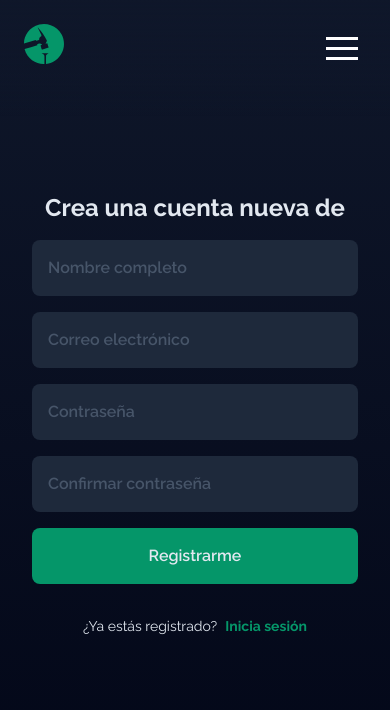
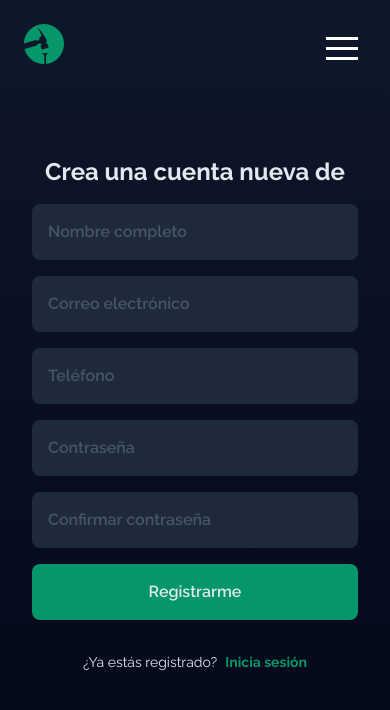
Before and after one commit to ignaciojsoler/nucba-proyecto-final-frontend, a React (Vite) app: page /signup in a window 390 px wide. Shown: the top 710 px of the page. Built offline with nearby package versions, Linux system fonts and the light colour scheme.

Commit message:
Feature: phone validation

```diff
--- a/src/helpers/inputValidators.ts
+++ b/src/helpers/inputValidators.ts
@@ -32,6 +32,11 @@ export const notEmpty = (value: string): [boolean, string] => {
     return [value === password, "Las contraseñas no coinciden."];
   };
 
+  export const isValidPhone = (value: string): [boolean, string]  => {
+    const phoneRegex = /^(0[1-9]|11|[2-9]\d{1})([2-9]\d{6,7})$/;
+    return [phoneRegex.test(value), "El formato del número de teléfono no es válido. (código de área) número."];
+  };
+
   export const validateInput = (
     text: string,
     validations?: string[]
@@ -53,7 +58,7 @@ export const notEmpty = (value: string): [boolean, string] => {
             newErrors.push(errorText);
           }
         } else if (validation.startsWith("checkPassword:")) {
-          const password = String(validation.split(":")[1]);
+          const password = validation.split(":")[1];
           const [isValid, errorText] = checkPassword(text, password);
           if (!isValid) {
             newErrors.push(errorText);
@@ -63,29 +68,27 @@ export const notEmpty = (value: string): [boolean, string] => {
           if (!isValid) {
             newErrors.push(errorText);
           }
-        } else {
-          switch (validation) {
-            case "isEmail": {
+        } else if (validation === "isEmail") {
           const [isValid, errorText] = isEmail(text);
           if (!isValid) {
             newErrors.push(errorText);
           }
-              break;
+        } else if (validation === "isValidPhone") {
+          const [isValid, errorText] = isValidPhone(text);
+          if (!isValid) {
+            newErrors.push(errorText);
           }
-            case "validPassword": {
+        } else if (validation === "validPassword") {
           const [isValid, errorText] = validPassword(text);
           if (!isValid) {
             newErrors.push(errorText);
-              }
-              break;
-            }
-            default:
-              break;
           }
         }
       });
     }
 
+
+
     const isValid = newErrors.length === 0;
     return [newErrors, isValid ? "" : newErrors[0]];
   };
--- a/src/pages/SignUp.tsx
+++ b/src/pages/SignUp.tsx
@@ -13,20 +13,24 @@ import { getFromStorage } from "../helpers/handleStorage";
 export const SignUp = () => {
   const [username, setUsername] = useState<string>("");
   const [userEmail, setUserEmail] = useState<string>("");
+  const [phone, setPhone] = useState<string>("");
+  const [occupation, setOccupation] = useState<string>("");
+  const [city, setCity] = useState<string>("");
   const [userPassword, setUserPassword] = useState<string>("");
   const [confirmPassword, setConfirmPassword] = useState<string>("");
   const [isLoading, setIsLoading] = useState<boolean>(false);
-  const [selectedPlan, setSelectedPlan] = useState<string | null>(null)
+  const [selectedPlan, setSelectedPlan] = useState<string | null>(null);
 
   const getSelectedPlanFromStorage = () => {
-    const storagePlan: { value: string } = getFromStorage('selectedPlan');
+    const storagePlan: { value: string } = getFromStorage("selectedPlan");
     if (!storagePlan) return null;
     setSelectedPlan(storagePlan.value);
-}
+  };
 
   const handleSignUp = async () => {
     const [usernameErrors] = validateInput(userEmail, ["notEmpty", "isEmail"]);
     const [emailErrors] = validateInput(userEmail, ["notEmpty", "isEmail"]);
+    const [phoneErrores] = validateInput(userEmail, ["NotEmpty", "isValidPhone"]);
     const [passwordErrors] = validateInput(userPassword, [
       "notEmpty",
       "validPassword",
@@ -35,7 +39,8 @@ export const SignUp = () => {
     if (
       usernameErrors.length > 0 ||
       emailErrors.length > 0 ||
-      passwordErrors.length > 0
+      passwordErrors.length > 0 ||
+      phoneErrores.length > 0
     ) {
       alert(
         "¡Ups! Alguno de los campos ingresados es incorrecto. Por favor, revisa los campos y vuelve a intentarlo."
@@ -72,6 +77,8 @@ export const SignUp = () => {
         <h4 className="text-slate-200 text-center text-2xl font-bold">
           Crea una cuenta nueva de {selectedPlan}
         </h4>
+        {selectedPlan === "cliente" ? (
+          <>
             <Input
               placeholder="Nombre completo"
               onChangeText={setUsername}
@@ -98,6 +105,43 @@ export const SignUp = () => {
               validations={["notEmpty", `checkPassword:${userPassword}`]}
               secureTextEntry={true}
             />
+          </>
+        ) : (
+          <>
+            <Input
+              placeholder="Nombre completo"
+              onChangeText={setUsername}
+              value={username}
+              validations={["notEmpty", "minLength:8", "maxLength:50"]}
+            />
+            <Input
+              placeholder="Correo electrónico"
+              onChangeText={setUserEmail}
+              value={userEmail}
+              validations={["notEmpty", "isEmail"]}
+            />
+            <Input
+            placeholder="Teléfono"
+            onChangeText={setPhone}
+            value={phone}
+            validations={["notEmpty", "isValidPhone"]}
+            />
+            <Input
+              placeholder="Contraseña"
+              onChangeText={setUserPassword}
+              value={userPassword}
+              validations={["notEmpty", "validPassword"]}
+              secureTextEntry={true}
+            />
+            <Input
+              placeholder="Confirmar contraseña"
+              onChangeText={setConfirmPassword}
+              value={confirmPassword}
+              validations={["notEmpty", `checkPassword:${userPassword}`]}
+              secureTextEntry={true}
+            />
+          </>
+        )}
         <Button
           title="Registrarme"
           onClick={() => handleSignUp()}
```
Lines whose indentation alone changed are shown as unchanged.
